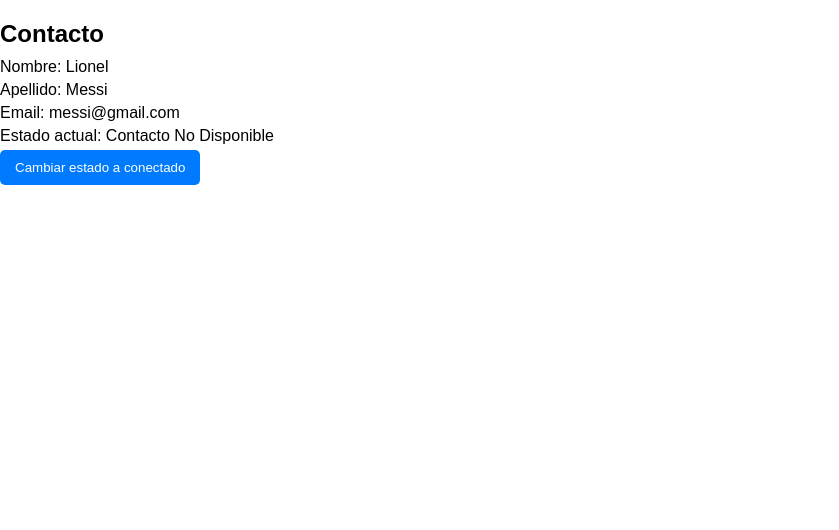
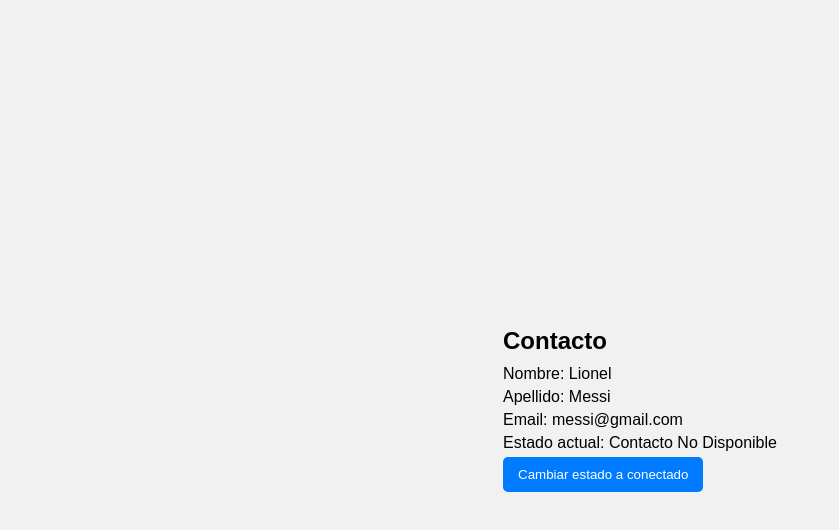
Before and after one commit to raggiodev/ReactJS-Sesion3-OpenBootcamp, a React (Vite) app: page / in a window 1280 px wide. Shown: the top 530 px of the page, without its empty margins (0-839 px from the left). Built offline with nearby package versions, Linux system fonts and the light colour scheme.

Commit message:
Upgrade styles

```diff
--- a/src/index.css
+++ b/src/index.css
@@ -4,6 +4,20 @@ body {
     font-family: Arial, sans-serif;
     margin: 0;
     padding: 0;
+    display: flex;
+    justify-content: center;
+    align-items: center;
+    height: 100vh;
+    background-color: #f1f1f1;
+}
+
+.container {
+    max-width: 800px;
+    margin: 0 auto;
+    padding: 20px;
+    background-color: #fff;
+    border-radius: 5px;
+    box-shadow: 0 0 10px rgba(0, 0, 0, 0.1);
 }
 
 h2 {
```
